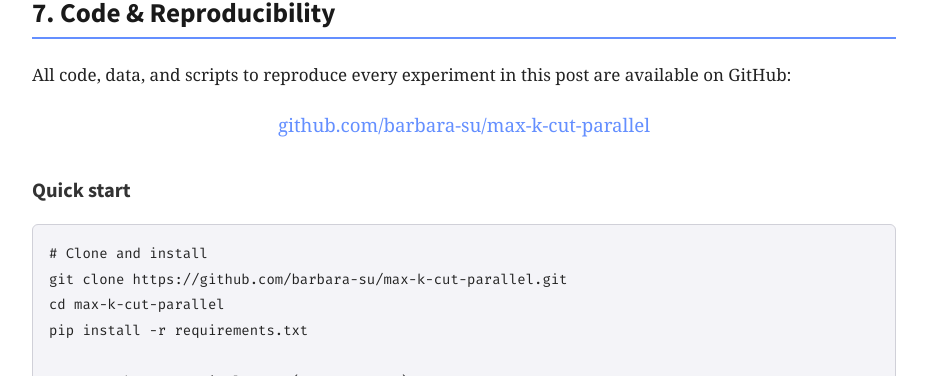
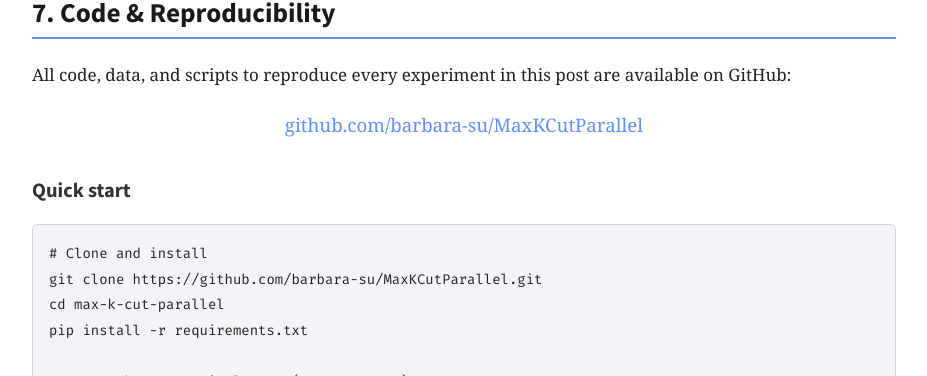
Before and after one commit to akyrillidis/explore-quantum, a Jekyll site: the page LowRankMaxCut_GPU.html, which Jekyll copies as it is, in a window 1280 px wide and 900 px high, scrolled down 13467 px. Shown: the part 148-524 px from the top of the window, without its empty margins (176-1103 px from the left). Built offline with Jekyll 4.4.1, drawn with Linux system fonts in a browser that asks for light colours; some web fonts are replaced; some of the changed text lies outside the part shown.

Commit message:
Update GitHub code links to new repo URL
barbara-su/max-k-cut-parallel → barbara-su/MaxKCutParallel

Co-Authored-By: Claude Opus 4.6 (1M context) <noreply@anthropic.com>

```diff
--- a/LowRankMaxCut_GPU.html
+++ b/LowRankMaxCut_GPU.html
@@ -404,7 +404,7 @@ noscript .static-fallback {
     <div class="date">March 2026</div>
     <div class="links">
         <a href="https://arxiv.org/pdf/2602.20376">Paper</a>
-        <a href="https://github.com/barbara-su/max-k-cut-parallel">Code</a>
+        <a href="https://github.com/barbara-su/MaxKCutParallel">Code</a>
     </div>
 </div>
 
@@ -777,12 +777,12 @@ All code, data, and scripts to reproduce every experiment in this post are avail
 </p>
 
 <p style="text-align:center; font-size:1.1em;">
-    <a href="https://github.com/barbara-su/max-k-cut-parallel">github.com/barbara-su/max-k-cut-parallel</a>
+    <a href="https://github.com/barbara-su/MaxKCutParallel">github.com/barbara-su/MaxKCutParallel</a>
 </p>
 
 <h3>Quick start</h3>
 <pre><code># Clone and install
-git clone https://github.com/barbara-su/max-k-cut-parallel.git
+git clone https://github.com/barbara-su/MaxKCutParallel.git
 cd max-k-cut-parallel
 pip install -r requirements.txt
 
--- a/MaxKCut.html
+++ b/MaxKCut.html
@@ -168,7 +168,7 @@
 <br>
 <table align="center" width="700px">
     <tr>
-        <td align="center"><span style="font-size:20px">Code <a href="https://github.com/barbara-su/max-k-cut-parallel">[GitHub]</a></span></td>
+        <td align="center"><span style="font-size:20px">Code <a href="https://github.com/barbara-su/MaxKCutParallel">[GitHub]</a></span></td>
         <td align="center"><span style="font-size:20px">Paper <a href="https://arxiv.org/pdf/2602.20376">[arXiv]</a></span></td>
     </tr>
 </table>
```
